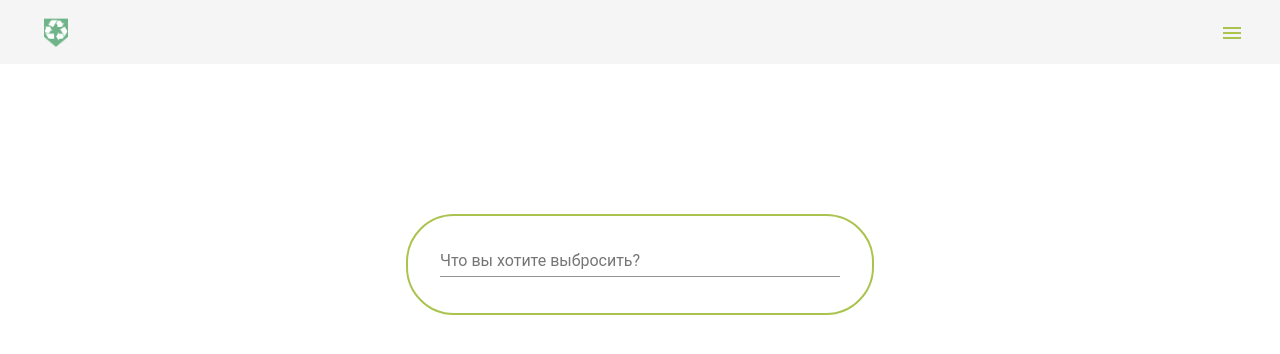
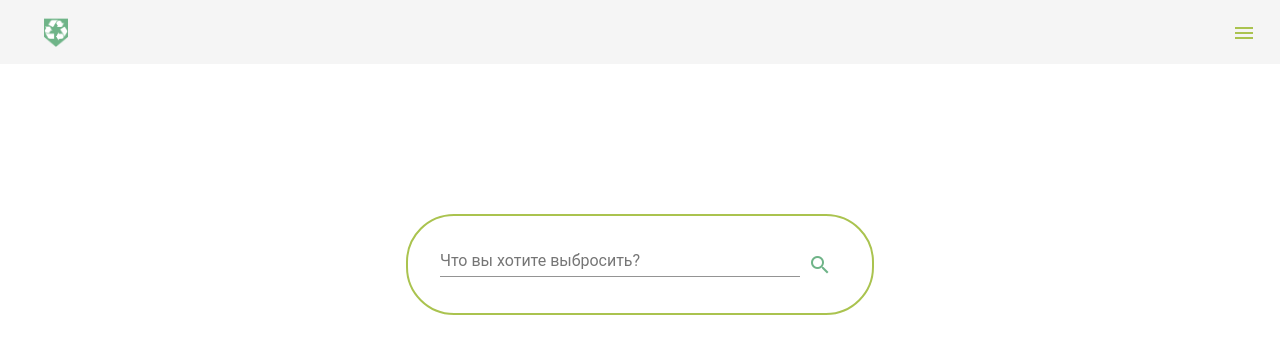
Before and after one commit to GitStearis/kuda-bel, an Angular app: page / in a window 1280 px wide. Shown: the top 354 px of the page. Built offline with nearby package versions, Linux system fonts and the light colour scheme.

Commit message:
Add search button, search mechanism

```diff
--- a/src/app/app.module.ts
+++ b/src/app/app.module.ts
@@ -1,6 +1,7 @@
 import { BrowserModule } from '@angular/platform-browser';
 import { BrowserAnimationsModule } from '@angular/platform-browser/animations';
 import { NgModule } from '@angular/core';
+import { FormsModule } from '@angular/forms';
 
 import { MatInputModule } from '@angular/material/input';
 import { MatToolbarModule } from '@angular/material/toolbar';
@@ -21,11 +22,12 @@ import { NavbarComponent } from './components/navbar/navbar.component';
   ],
   imports: [
     BrowserModule,
+    BrowserAnimationsModule,
+    FormsModule,
     MatInputModule,
     MatToolbarModule,
     MatIconModule,
-    MatButtonModule,
-    BrowserAnimationsModule
+    MatButtonModule
   ],
   providers: [],
   bootstrap: [AppComponent]
--- a/src/app/components/navbar/navbar.component.html
+++ b/src/app/components/navbar/navbar.component.html
@@ -1,9 +1,11 @@
 <mat-toolbar>
     <div class="logo-container">
-        <img class="logo" src="assets/logo.png">
+        <img class="logo" src="assets/logo.png" alt="Logo">
     </div>
     <span class="spacer"></span>
     <div class="right">
-        <button mat-button><i class="material-icons green">menu</i></button>
+        <button mat-icon-button>
+            <mat-icon class="green" aria-label="Example icon-button with a heart icon">menu</mat-icon>
+        </button>
     </div>
 </mat-toolbar>
--- a/src/app/components/search-input/search-input.component.css
+++ b/src/app/components/search-input/search-input.component.css
@@ -1,9 +1,18 @@
-.example-form {
-    min-width: 150px;
+.search-form {
     max-width: 500px;
+    width: 100%;
+    display: flex;
+    flex-direction: row;
+    flex-wrap: nowrap;
+    justify-content: space-between;
+    align-content: stretch;
+    align-items: center;
+}
+
+.search-input {
     width: 100%;
 }
 
-.example-full-width {
-    width: 100%;
+.search-icon {
+    color: #6FB488;
 }
--- a/src/app/components/search-input/search-input.component.html
+++ b/src/app/components/search-input/search-input.component.html
@@ -1,7 +1,13 @@
-<form class="example-form">
-
-    <mat-form-field class="example-full-width">
-        <input matInput #message maxlength="256" placeholder="{{ placeholder }}">
+<form class="search-form">
+    <mat-form-field class="search-input">
+        <input matInput type="text" placeholder="{{ placeholder }}" [(ngModel)]="value" name="search" (keydown)="onKeydown($event)" />
+        <button mat-button *ngIf=" value " matSuffix mat-icon-button aria-label="Clear " (click)="clear() ">
+            <mat-icon aria-label="Close ">close</mat-icon>
+        </button>
     </mat-form-field>
-
+    <div class="search-button ">
+        <button mat-icon-button (click)="search() ">
+            <mat-icon class="search-icon" aria-label="Search">search</mat-icon>
+        </button>
+    </div>
 </form>
--- a/src/app/components/search-input/search-input.component.ts
+++ b/src/app/components/search-input/search-input.component.ts
@@ -10,10 +10,25 @@ import { MatInputModule } from '@angular/material/input';
 export class SearchInputComponent implements OnInit {
 
   placeholder = 'Что вы хотите выбросить?';
+  value = '';
 
   constructor() { }
 
   ngOnInit() {
   }
 
+  public clear() {
+    this.value = '';
+  }
+
+  public search() {
+    console.log('pow');
+  }
+
+  public onKeydown(event: any) {
+    if (event.key === "Enter" || this.value.length >= 3) {
+      this.search();
+    }
+  }
+
 }
```
